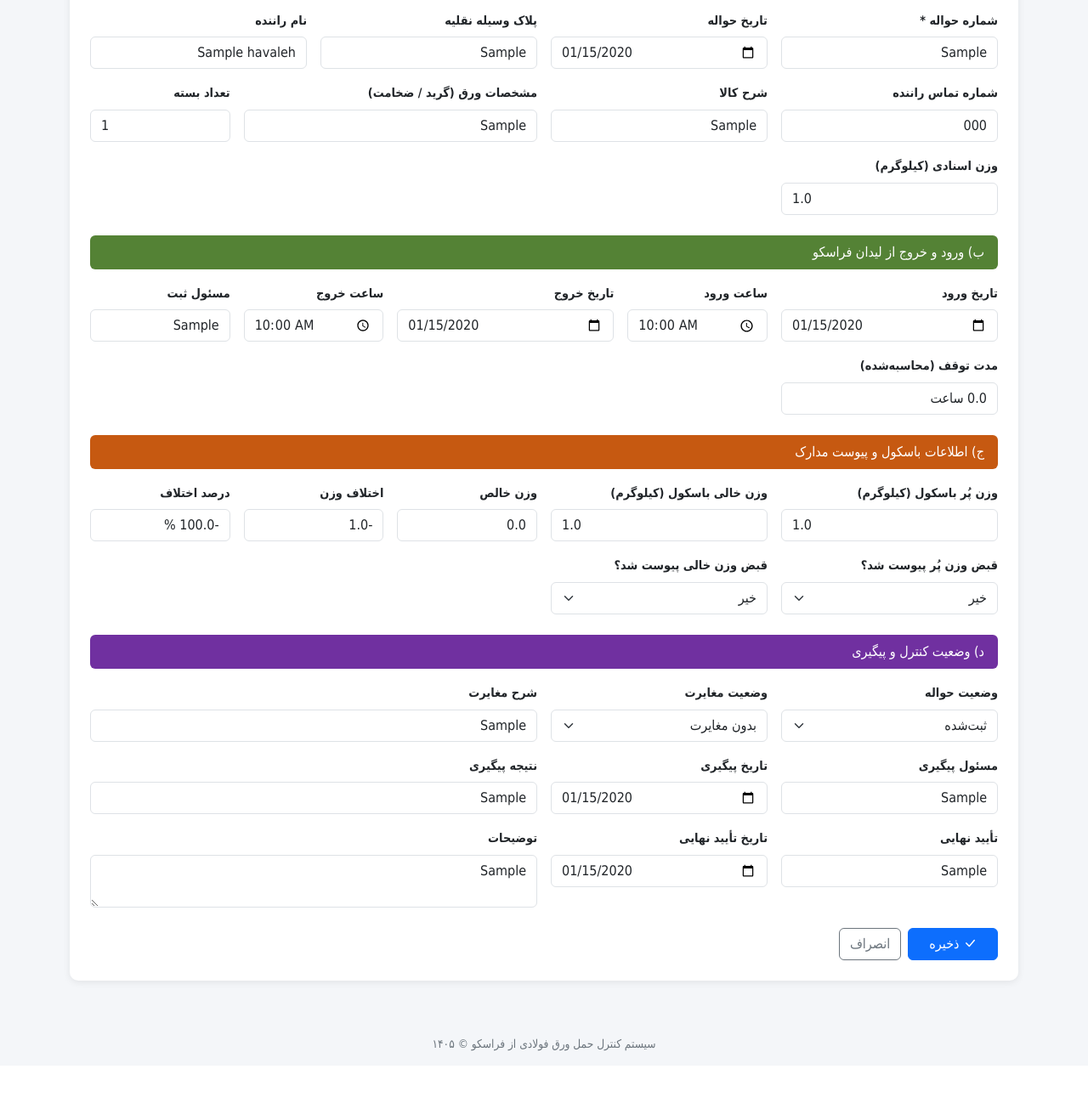
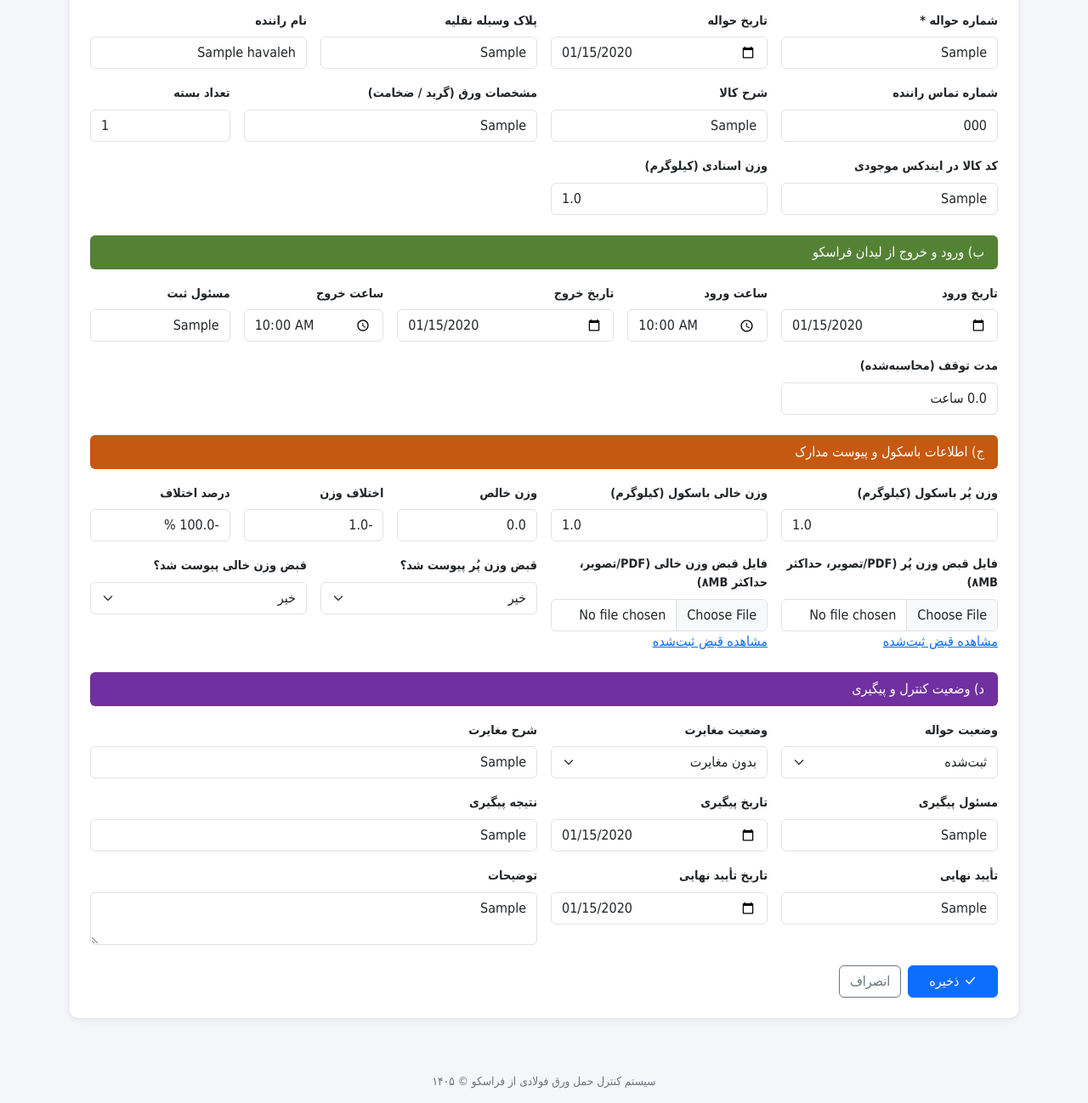
Before and after one commit to Tahmoures54/varagh, a Flask app: page /havaleh/1/edit in a window 1280 px wide. Shown: the part 193-1491 px from the top of the page at 85% size. Before the commit the page ends 1430 px from the top, so only its background shows below. Run offline with Flask 3, Linux system fonts and the light colour scheme; a user stored in the database is signed in; tables that the repository leaves empty hold one stand-in row (values such as "Sample post").

Commit message:
Add secure receipt uploads and inventory code to voucher form

```diff
--- a/templates/havaleh_form.html
+++ b/templates/havaleh_form.html
@@ -7,7 +7,8 @@
   {% if item %}ویرایش حواله {{ item.shomare_havaleh }}{% else %}ثبت حواله جدید{% endif %}
 </h4>
 
-<form method="post" class="card p-4">
+<form method="post" enctype="multipart/form-data" class="card p-4">
+  <input type="hidden" name="_csrf_token" value="{{ csrf_token }}">
   <div class="section-title">الف) اطلاعات حواله و وسیله نقلیه</div>
   <div class="row g-3 mb-4">
     <div class="col-md-3">
@@ -45,6 +46,11 @@
     <div class="col-md-2">
       <label class="form-label">تعداد بسته</label>
       <input type="number" name="tedad_baste" class="form-control" value="{{ item.tedad_baste if item else '' }}">
+    </div>
+    <div class="col-md-3">
+      <label class="form-label">کد کالا در ایندکس موجودی</label>
+      <input type="text" name="code_kala" class="form-control" list="code-list" value="{{ item.code_kala if item else '' }}">
+      <datalist id="code-list">{% for inv in inventory %}<option value="{{ inv.code_kala }}">{{ inv.name_kala or inv.moshakhasat or inv.code_kala }}</option>{% endfor %}</datalist>
     </div>
     <div class="col-md-3">
       <label class="form-label">وزن اسنادی (کیلوگرم)</label>
@@ -107,6 +113,16 @@
     </div>
     {% endif %}
     <div class="col-md-3">
+      <label class="form-label">فایل قبض وزن پُر (PDF/تصویر، حداکثر ۸MB)</label>
+      <input type="file" name="ghabz_por_file" class="form-control" accept=".pdf,.png,.jpg,.jpeg,.webp">
+      {% if item and item.ghabz_por_file %}<a href="{{ url_for('receipt_download', filename=item.ghabz_por_file) }}" target="_blank" rel="noopener">مشاهده قبض ثبت‌شده</a>{% endif %}
+    </div>
+    <div class="col-md-3">
+      <label class="form-label">فایل قبض وزن خالی (PDF/تصویر، حداکثر ۸MB)</label>
+      <input type="file" name="ghabz_khali_file" class="form-control" accept=".pdf,.png,.jpg,.jpeg,.webp">
+      {% if item and item.ghabz_khali_file %}<a href="{{ url_for('receipt_download', filename=item.ghabz_khali_file) }}" target="_blank" rel="noopener">مشاهده قبض ثبت‌شده</a>{% endif %}
+    </div>
+    <div class="col-md-3">
       <label class="form-label">قبض وزن پُر پیوست شد؟</label>
       <select name="ghabz_por_piost" class="form-select">{% for v in bale_kheyr %}<option value="{{ v }}" {% if item and item.ghabz_por_piost == v %}selected{% endif %}>{{ v }}</option>{% endfor %}</select>
     </div>
```
